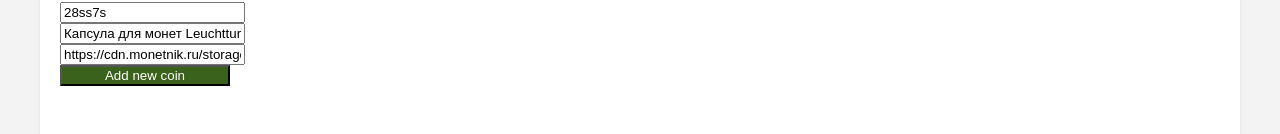
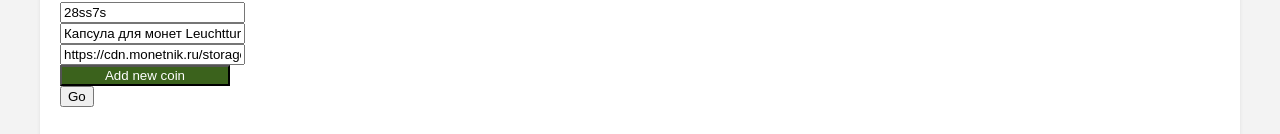
Before and after one commit to Denis-Li/-urrency-exchange, a React (Create React App) app: page /currency-exchange/points in a window 1280 px wide. Shown: the part 504-638 px from the top of the page. Built offline with nearby package versions, Linux system fonts and the light colour scheme.

Commit message:
add lokal serwer

```diff
--- a/src/containers/points/Points.js
+++ b/src/containers/points/Points.js
@@ -1,4 +1,4 @@
-import React from 'react';
+import React, { useState } from 'react';
 import './Points.css';
 import {useDispatch} from 'react-redux';
 import { addPoints } from '../../action';
@@ -11,6 +11,23 @@ const Points = () => {
     console.log(e.target.elements);
     let data = e.target.elements;
     dispatch(addPoints(data.id.value, data.title.value, data.image.value));
+  }
+
+  const [t1, setT1] = useState('');
+
+  function clickHandler() {
+    fetch("http://test1.pl", {
+      method: 'POST',
+      header: {
+        'Content-Type': 'application/x-www-form-urlencoded'
+      },
+      body: JSON.stringify({action : 1})
+    })
+    .then (response => response.text())
+    .then (response => {
+      console.log(response);
+      setT1(response);
+    })
   }
 
   return(
@@ -29,6 +46,8 @@ const Points = () => {
               <button className="points-btn" type="submit">Add new coin</button>
             </div>
           </form>
+          <button onClick = {clickHandler}>Go</button>
+          <div>{t1}</div>
       </div>
   )
 }
```
